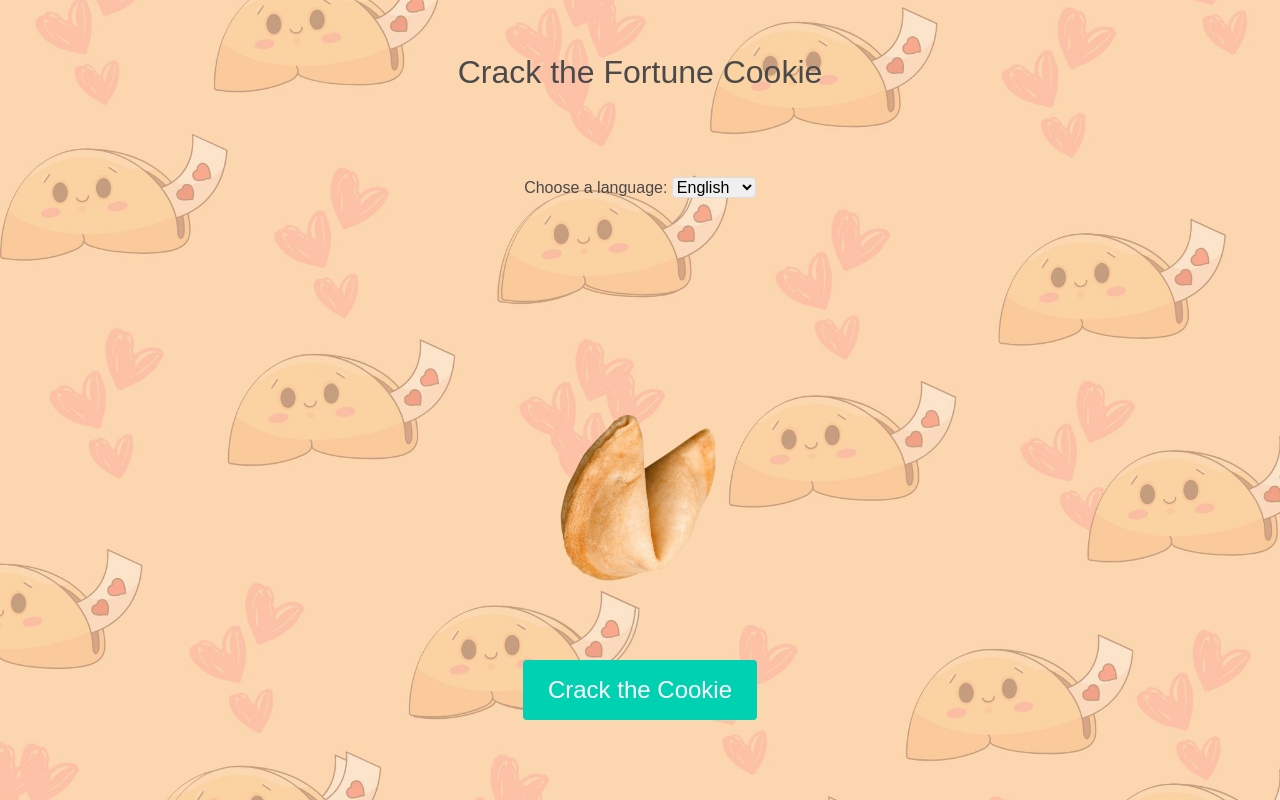
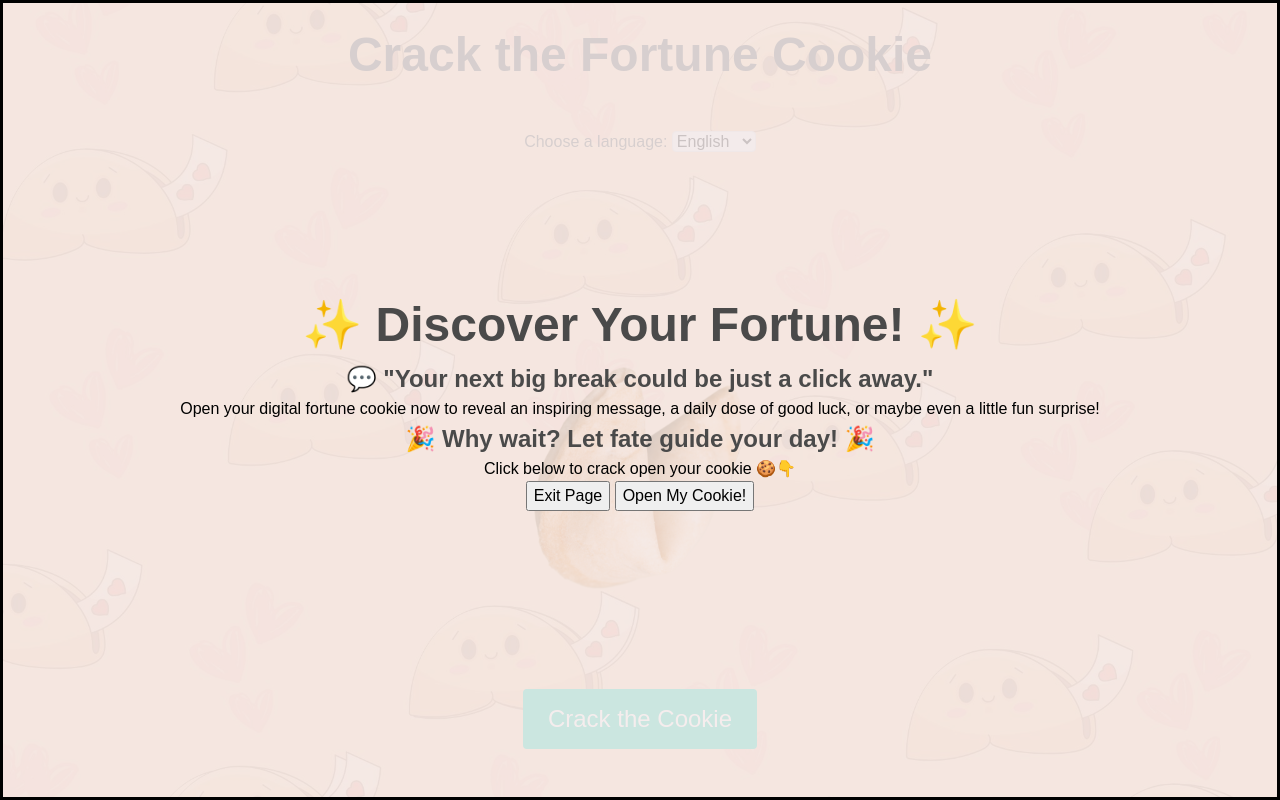
Before and after one commit to Matty330/pixel-C-project1, a plain HTML site: page index.html in a window 1280 px wide. Drawn offline with nearby package versions, Linux system fonts and the light colour scheme.

Commit message:
added the modal

```diff
--- a/assets/css/style.css
+++ b/assets/css/style.css
@@ -1,4 +1,4 @@
-/* reset.css - optional reset styles, if needed */
+/* reset.css -
 * {
   margin: 0;
   padding: 0;
@@ -6,6 +6,16 @@
 }
 
 /* style.css */
+/* ::backdrop {
+  background-image: linear-gradient(
+    45deg,
+    magenta,
+    rebeccapurple,
+    dodgerblue,
+    green
+  );
+  opacity: 0.75;
+}; */
 
 body {
   font-family: Arial, sans-serif;
@@ -20,7 +30,27 @@ body {
   background-image: url('../images/background.jpg');
   background-size: cover;       /* Scales the image to cover thewhole page */
   background-position: center;  /* Centers the image */
+  transition: background-color 0.3s ease; /* Smooth background color change */
 }
+
+/* Modal Styles */
+.modal {
+  display: none; /* Hidden by default */
+  position: fixed;
+  top: 0;
+  left: 0;
+  width: 100%;
+  height: 100%;
+  background-color: rgba(244, 234, 234, 0.834); /* Semi-transparent modal overlay */
+  justify-content: center;
+  align-items: center;
+  z-index: 1000;
+};
+
+.close-btn:hover {
+  background-color: #0056b3;
+};
+
 
 header {
   text-align: center;
@@ -28,8 +58,22 @@ header {
 }
 
 h1 {
-  font-size: 2rem;
+  font-size: 3rem;
   color: #4a4a4a;
+  font-weight: bold;
+
+}
+
+h2 {
+  font-size: 1.5rem;
+  color: #4a4a4a;
+  font-weight: bold;
+}
+
+h3 {
+  font-size: 1rem;
+  color: #4a4a4a;
+  font-weight: bold;
 }
 
 /* Center everything on the page */
@@ -42,31 +86,30 @@ main {
 
 /* Fortune Cookie Section Styling */
 .changeCookie-container {
-  display: flex;
+  position: relative;
+  display: inline-block;
   flex-direction: column;
   align-items: center;
   margin-top: 2rem;
   cursor: pointer;
 }
 
-.changeCookie-container img {
-  max-width: 300px;
+.images {
+  max-width: 400px;
   margin: 1rem;
-  transition: transform 0.5s ease-in-out;
 }
 
-.hidden {
-  opacity: 0;
-}
-
-.visible {
-  opacity: 100%;
-}
-#fortune-slip {
+#fortuneDisplay {
+  position: absolute;
+  top: 50%; /* Center vertically */
+  left: 50%; /* Center horizontally */
+  transform: translate(-50%, -50%);
   font-size: 1.2rem;
   color: #4a4a4a;
   text-align: center;
   margin-top: 1rem;
+  background-color: rgba(230, 223, 223, 0.183); /* semi-transparent background */
+  padding: 1px; /*  padding around text */
 }
 
 /* Button styling */
--- a/assets/js/script.js
+++ b/assets/js/script.js
@@ -1,4 +1,33 @@
-const fortune = [
+
+// Modal JS
+
+document.addEventListener("DOMContentLoaded", () => {
+    const modal = document.getElementById("pageModal");
+    const closeBtn = document.getElementById("closeModal");
+    const body = document.body;
+    const goFortune = document.getElementById("gotoForturn");
+
+    // Show the modal on page load
+    modal.style.display = "flex";
+    body.classList.remove("default-bg");
+    body.classList.add("modal-bg");
+
+    // Close the modal when the Open My cookie button is clicked
+    goFortune.addEventListener("click", () => {
+    modal.style.display = "none";
+    body.classList.remove("modal-bg");
+    body.classList.add("default-bg");
+    }) ;
+     // Close the page when the "Exit Page<" button is clicked
+    closeBtn.addEventListener("click", () => {
+    window.close();
+    });
+
+});
+
+
+// Get your Fortune
+ ;const fortune = [
     "You will have a great day!",
     "You are in for a big surprise!",
     "Your future is filled with uncertainty!",
@@ -22,26 +51,15 @@ button.addEventListener('click', () => {
 let isWholeCookie =true;
 button.addEventListener('click',() => {
 
-    // Fade out the whole-cookie
+    // Change the out the whole-cookie to broken cookie
 
     isWholeCookie =false
     WholeCookie.src = './assets/images/broken-cookie.png';
     WholeCookie.alt = 'A broken fortune cookie';
     console.log('The cookie broke!');
-
-
- // Wait for the fade-out transition, then change the source from whole-cookie to broken-cookie
-    setTimeout(() => {
-    if (isWholeCookie) {
-        WholeCooke.src = '../images/whole-cookie.png';
-    } else {
-        WholeCooke.src = '../images/broken-cookie.png';
-    }
-    isWholeCookie = ! isWholeCookie;
-    WholeCooke.classList.remove('hidden'); // Fade the image back in
- }, 500); // Match this to the CSS transition duration
 });
 
+    // Select langage from dropdown
 const changeLanguage = () => {
     const languageSelect = document.getElementById('language-select');
     const title = document.getElementById('title');
--- a/index.html
+++ b/index.html
@@ -10,10 +10,27 @@
     <link rel="stylesheet" href="./assets/css/style.css">
 </head>
 <body>
+    <!-- Modal Structure -->
+    <dialog id="pageModal" class="modal">
+        <h1>✨ Discover Your Fortune! ✨</h1>
+
+        <h2>💬 "Your next big break could be just a click away."</h2>
+        <p>Open your digital fortune cookie now to reveal an inspiring message, a daily dose of good luck, or maybe even a little fun surprise!</p>
+
+        <h2> 🎉 Why wait? Let fate guide your day! 🎉</h2>
+        <p> Click below to crack open your cookie 🍪👇</p>
+
+        <div>
+            <button id="closeModal" >Exit Page</button>
+            <button id="gotoForturn" type="submit">Open My Cookie!</button>
+        </div>
+    </dialog>
+
     <header class="has-text-centered">
         <h1 id="title">Crack the Fortune Cookie</h1>
     </header>
 
+    <!-- Choice of Language -->
     <nav class="container has-text-centered">
         <label for="language-select">Choose a language:</label>
             <select id="language-select" onchange="changeLanguage()">
@@ -24,14 +41,16 @@
         </div>
     </nav>
 
+
+
+    <!-- Forture and Cookie -->
     <main class="container has-text-centered">
         <section class="changeCookie-container">
-            <img id="whole-cookie" class="visible" src="./assets/images/whole-cookie.png" alt="Fortune Cookie">
-            <h3 id="fortune-slip" style="display: none;">Your fortune will appear here!</h3>
+            <img id="whole-cookie" class="images" src="./assets/images/whole-cookie.png" alt="Fortune Cookie">
+            <h3 id="fortuneDisplay" class="mt-4";"></h3>
         </section>
 
         <button id="getFortune" class="button is-primary is-large">Crack the Cookie</button>
-        <div id="fortuneDisplay" class="mt-4"></div>
     </main>
 
     <!-- Link to JavaScript file -->
```
